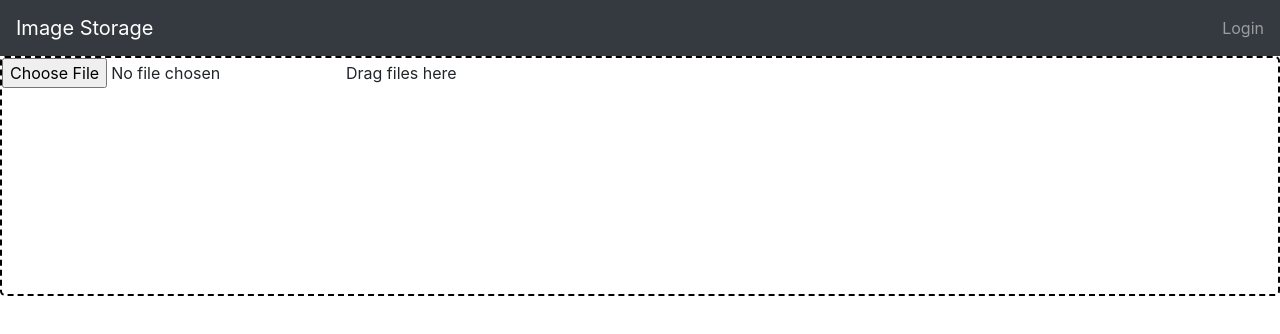
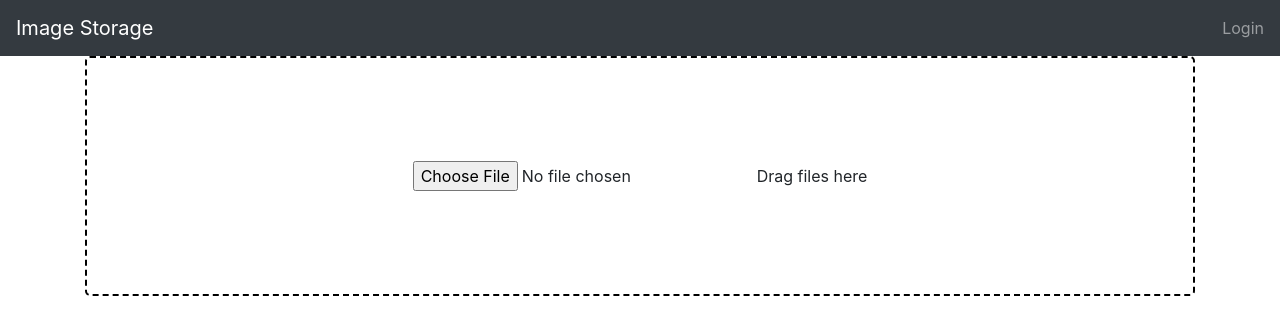
Before and after one commit to sanathpai/images, a Vue app: page /upload in a window 1280 px wide. Shown: the top 334 px of the page. Built offline with nearby package versions, Linux system fonts and the light colour scheme.

Commit message:
working on upload forms

```diff
--- a/src/App.vue
+++ b/src/App.vue
@@ -1,7 +1,9 @@
 <template>
   <div>
     <AppHeader></AppHeader>
-    <router-view></router-view>
+    <div class="container">
+      <router-view></router-view>
+    </div>
   </div>
 </template>
 
--- a/src/components/UploadForm.vue
+++ b/src/components/UploadForm.vue
@@ -20,5 +20,8 @@ export default {
   height: 30vh;
   border: 2px dashed black;
   border-radius: 5px;
+  display: flex;
+  justify-content: center;
+  align-items: center;
 }
 </style>
```
